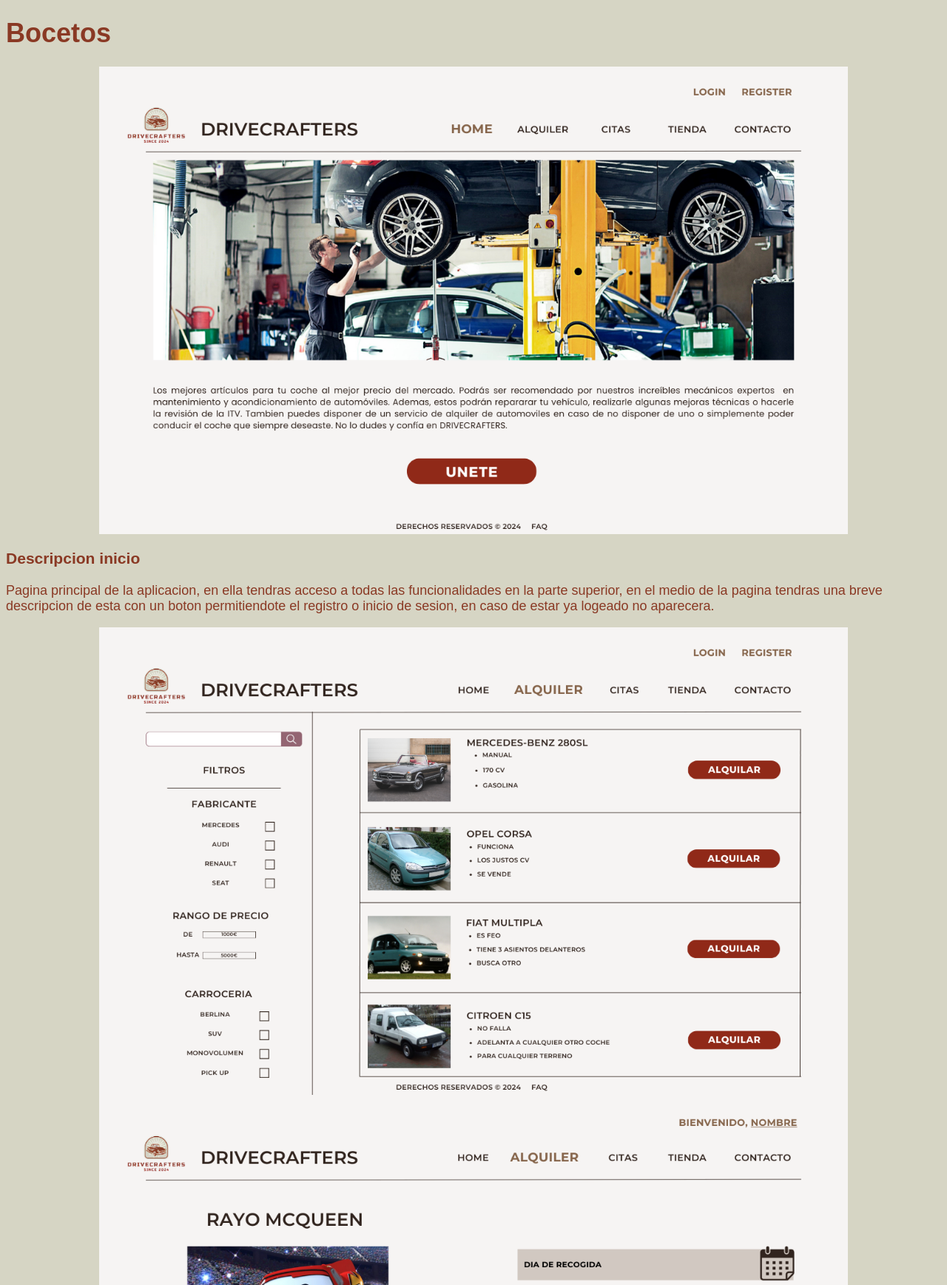
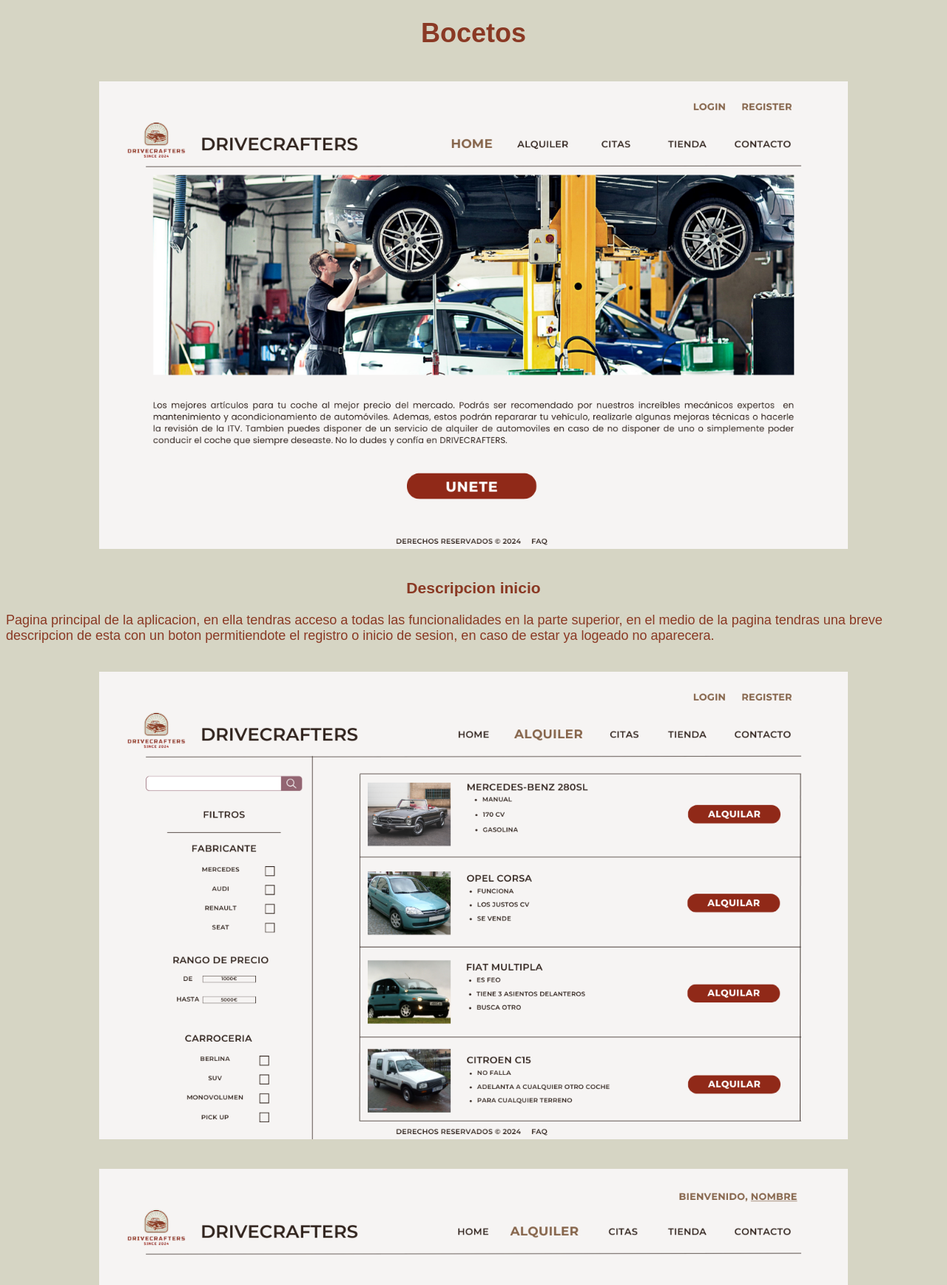
Before and after one commit to marcosgcr3/SW, a PHP site: page /bocetos.php in a window 1280 px wide. Shown: the part 183-1920 px from the top of the page at 74% size. Run offline with PHP 8.4, Linux system fonts and the light colour scheme; some libraries are stand-ins or nearby versions.

Commit message:
boceto css

```diff
--- a/Practica1/bocetos.php
+++ b/Practica1/bocetos.php
@@ -18,7 +18,8 @@
 
 
 
-        <h1>Bocetos</h1>
+        <div class="bocetoTitulo"><h1>Bocetos</h1>
+        </div>
 
 
         <section class="boceto">
--- a/Practica1/css/index.css
+++ b/Practica1/css/index.css
@@ -29,19 +29,29 @@ width: auto;
     justify-content: center; /*centro la imagen */
 }
 
-.boceto{
+.boceto {
     display: flex; /*pongo la imagen en el centro */
     justify-content: center; /*centro la imagen */
     width: 100%;
     height: 100%;
 }
+h3{
+    display: flex;
+    justify-content: center;
+}
 
 .boceto img{
+    padding: 20px;
     width: 80%;
     height:80%;
 }
 
+.bocetoTitulo{
+    display: flex;
+    justify-content: center;
+}
 .imagen img{
+
     width: 20%;
     height:20%;
 }
```
